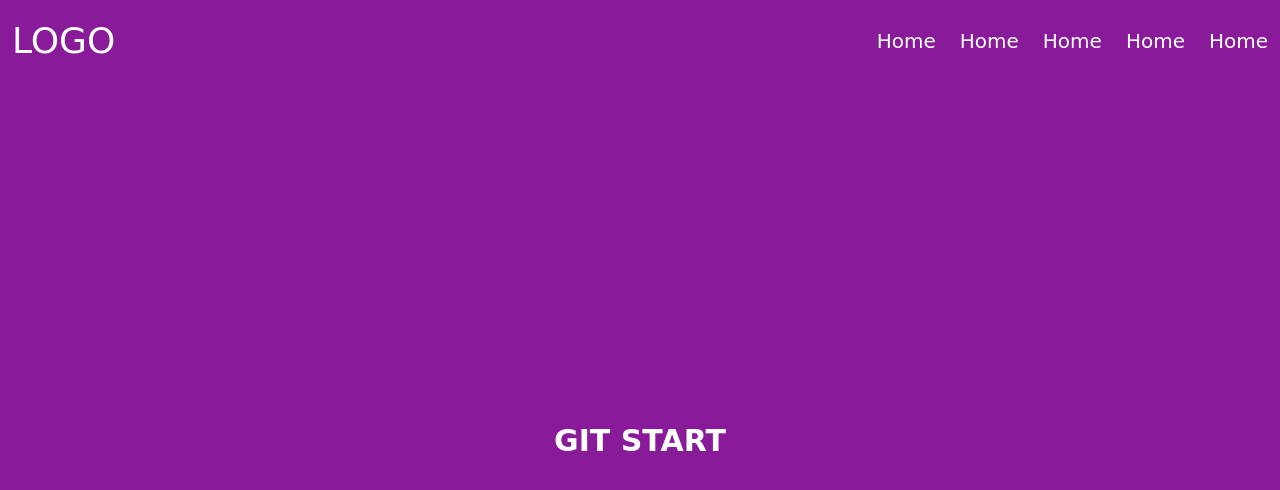
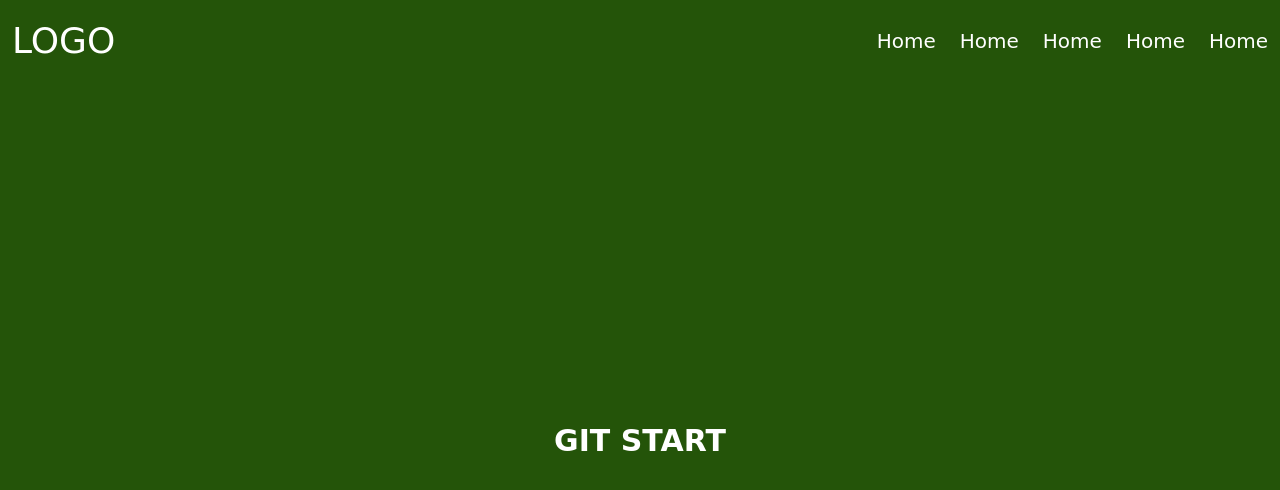
Before and after one commit to zvezda07/First-site, a plain HTML site: page index.html in a window 1280 px wide. Drawn offline with Linux system fonts and the light colour scheme.

Commit message:
change color header

```diff
--- a/css/main.css
+++ b/css/main.css
@@ -24,7 +24,7 @@ ul {
     min-height: 100vh;
     display: flex;
     flex-direction: column;
-    background: rgb(137, 27, 154);
+    background: rgb(36, 84, 9);
 }
 
 .header__nav {
@@ -46,6 +46,7 @@ ul {
     font-size: 36px;
     text-transform: uppercase;
     color: white;
+
 }
 
 .header__link {
@@ -56,7 +57,6 @@ ul {
 
 .box {
     flex-grow: 1;
-    display: grid;
     display: flex;
     justify-content: center;
     flex-wrap: wrap;
@@ -68,4 +68,5 @@ ul {
     font-size: 30px;
     font-weight: 700;
     color: white;
+    text-align: justify;
 }
```
